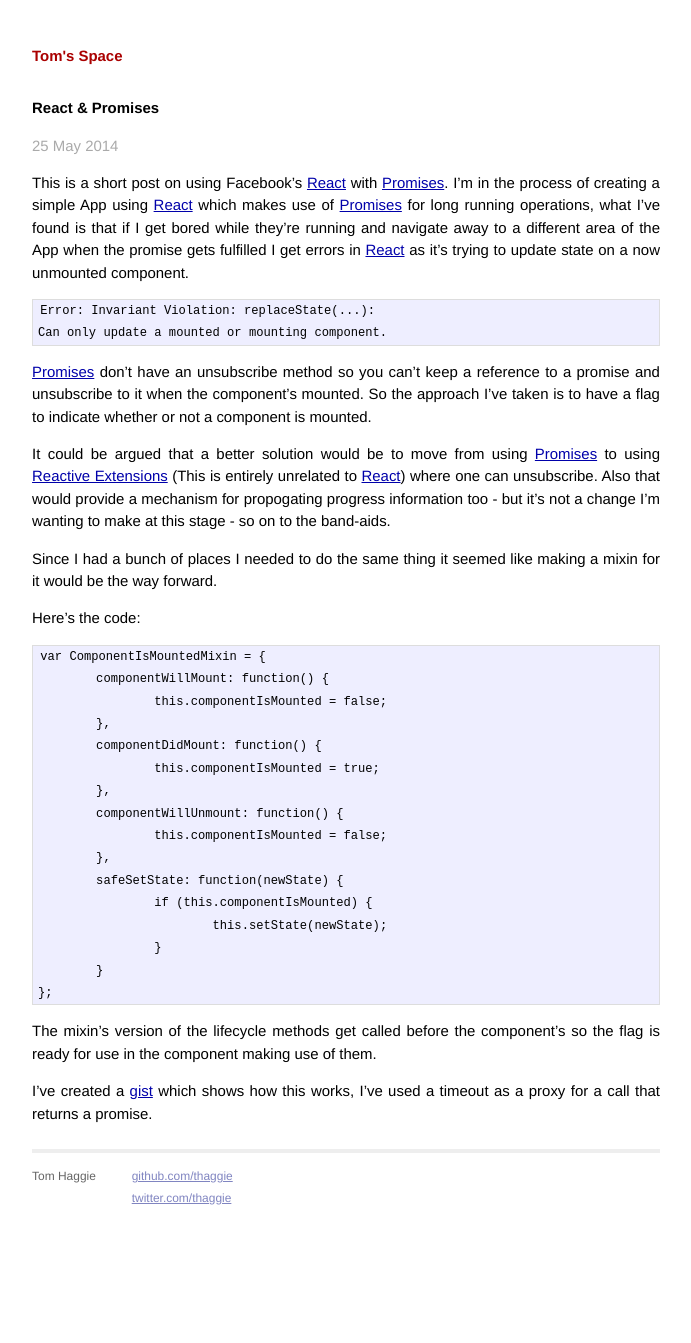
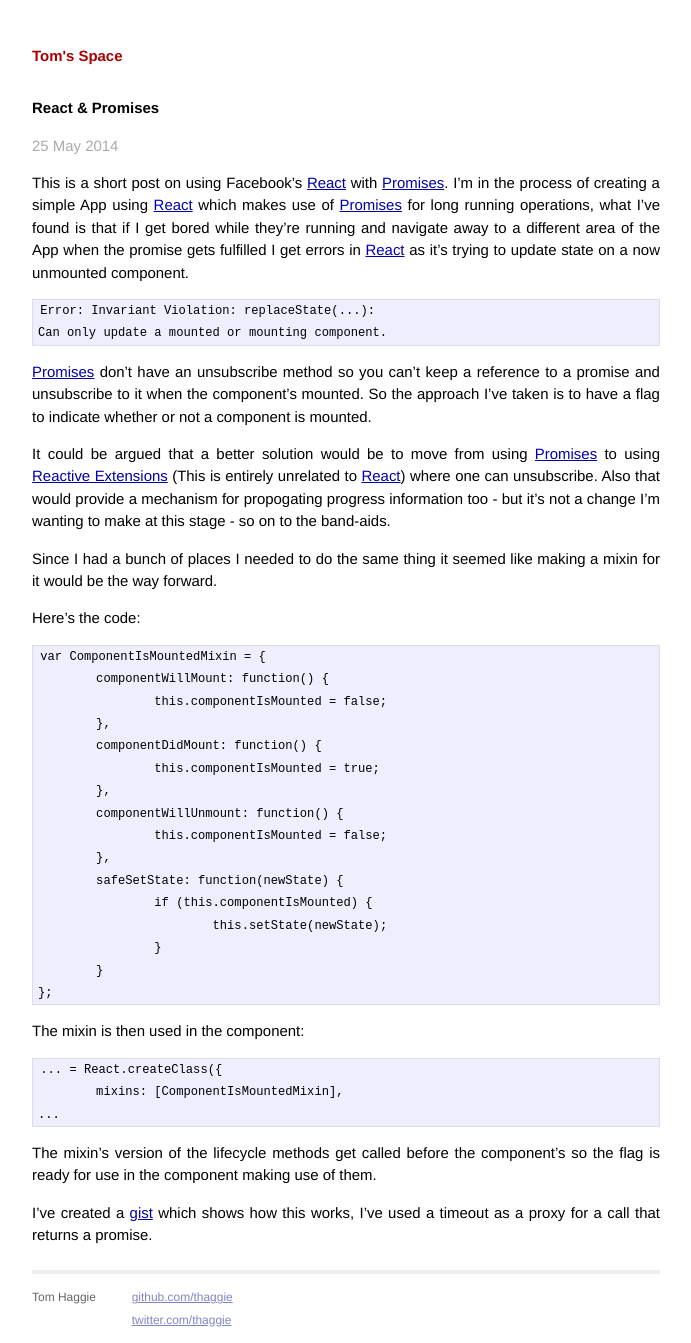
Before and after one commit to thaggie/thaggie.github.io, a Jekyll site: the page built from _posts/2014-05-25-react-and-promises.markdown, in a window 1280 px wide. Shown: the whole page, without its empty margins (294-985 px from the left). Built offline with Jekyll 4.4.1, drawn with Linux system fonts in a browser that asks for light colours; Markdown is read by kramdown in place of the engine named in the settings; before the commit the page ends 1222 px from its top, so only the background shows below that.

Commit message:
Added an example of adding a mixin to a component.

````diff
--- a/_posts/2014-05-25-react-and-promises.markdown
+++ b/_posts/2014-05-25-react-and-promises.markdown
@@ -39,6 +39,14 @@ var ComponentIsMountedMixin = {
 };
 ```
 
+The mixin is then used in the component:
+
+```
+... = React.createClass({
+	mixins: [ComponentIsMountedMixin],
+...
+```
+
 The mixin's version of the lifecycle methods get called before the component's so the flag is ready for use in the component making use of them.
 
 I've created a [gist](https://gist.github.com/thaggie/aed336e9e67be4696002) which shows how this works, I've used a timeout as a proxy for a call that returns a promise.
````
